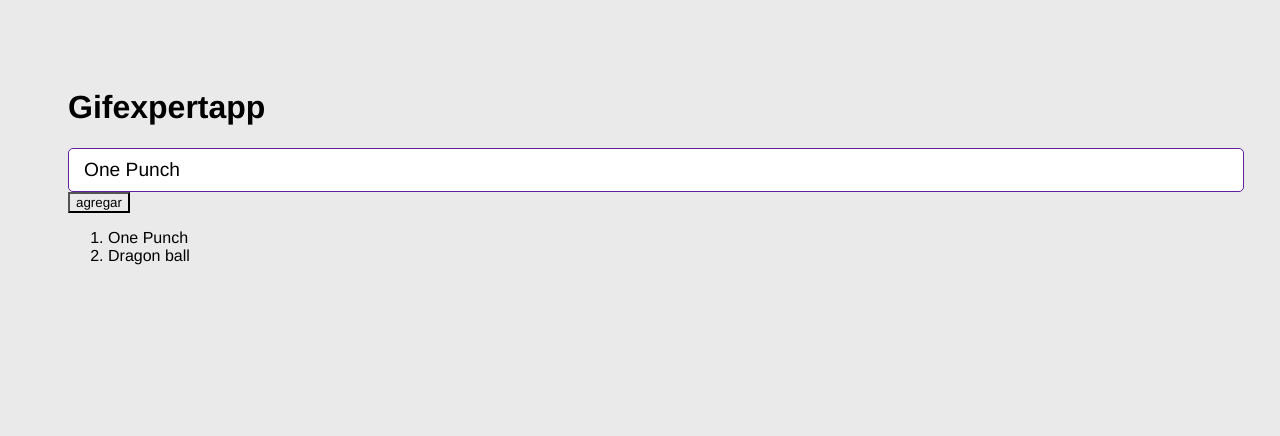
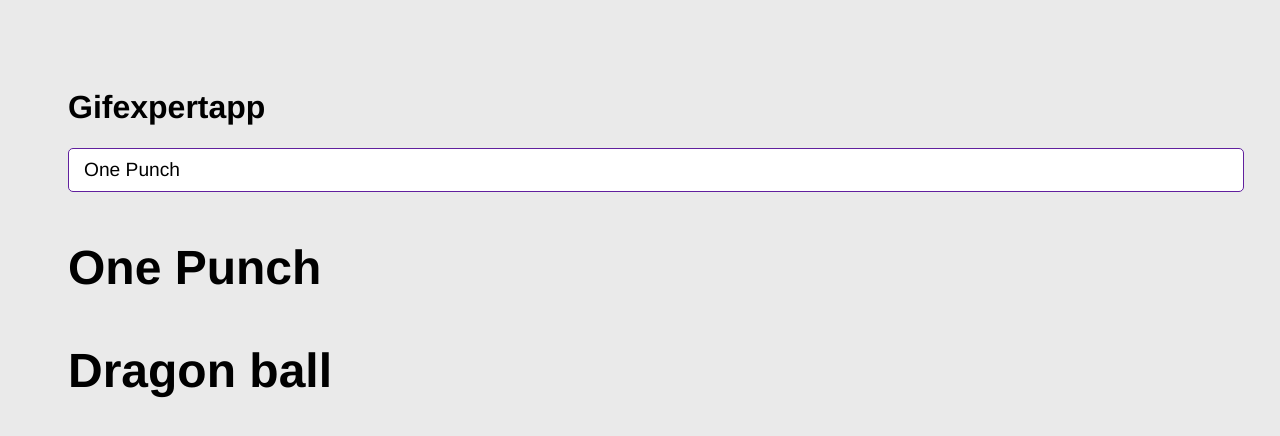
Before and after one commit to Carlosfranco17/gif-expert-app, a React (Vite) app: page / in a window 1280 px wide. Shown: the top 436 px of the page. Built offline with nearby package versions, Linux system fonts and the light colour scheme.

Commit message:
GifGid hecho

```diff
--- a/src/Gifexpertapp.jsx
+++ b/src/Gifexpertapp.jsx
@@ -1,35 +1,42 @@
-import React, { useState } from 'react'
-import { AddCategory } from './components/AddCategory'
+import React, { useState } from "react";
+import { AddCategory } from "./components/AddCategory";
+import GifGrid from "./components/GifGrid";
+
 
 const Gifexpertapp = () => {
 
-    const [categories, setCategories] = useState(['One Punch','Dragon ball'])
+  const [categories, setCategories] = useState(["One Punch", "Dragon ball"]);
 
-    const onaddcategory =()=>{
-        setCategories([...categories,'hola'])
-    }
+  const onaddcategory = (newCategory) => {
+    console.log(newCategory);
 
+    if (categories.includes(newCategory)) return;
+
+    // setCategories([newCategory, ...categories]);
+
+    // setCategories.push(newCategory)
+
+    setCategories([...categories, newCategory]);
+  };
 
   return (
     <div>
+      <h1>Gifexpertapp</h1>
 
-<h1>Gifexpertapp</h1>
+      <AddCategory
+        // setCategories={setCategories}
 
-<AddCategory  setCategories={setCategories}/>
+        onNewCategory={(value) => onaddcategory(value)}
+      />
+        {categories?.map((category) => {
 
-<button onClick={onaddcategory}>agregar</button>
+          return <GifGrid key={category}
+          category={category} />
 
-<ol>
-{
-    categories.map(category=>{
-
-    return <li key={category }>{category}</li>})
-}
-
-</ol>
+        })}
 
     </div>
-  )
-}
+  );
+};
 
-export default Gifexpertapp
+export default Gifexpertapp;
--- a/src/components/AddCategory.jsx
+++ b/src/components/AddCategory.jsx
@@ -1,12 +1,12 @@
 import { useState } from "react";
 
-export const AddCategory = ({setCategories}) => {
+export const AddCategory = ({onNewCategory}) => {
   const [inputValue, setInputValue] = useState("One Punch");
 
   const onInputChange = ({ target }) => {
     setInputValue(target.value);
 
-    console.log(target.value);
+    // console.log(target.value);
   };
 
   const onSubmit=(event)=>{
@@ -15,9 +15,10 @@ export const AddCategory = ({setCategories}) => {
 
     if(inputValue.trim().length<=1)return;
 
-    setCategories((categories=>[...categories,inputValue]));
+    // setCategories((categories=>[...categories,inputValue]));
+    setInputValue('')
+    onNewCategory(inputValue.trim())
 
-    setInputValue('')
   }
 
   return (
@@ -27,7 +28,7 @@ export const AddCategory = ({setCategories}) => {
         placeholder="Buscar gifts"
         value={inputValue}
         onChange={onInputChange}
-      />
+      / >
     </form>
   );
 };
--- /dev/null
+++ b/src/components/GifGrid.jsx
@@ -0,0 +1,16 @@
+import React from 'react'
+
+const GifGrid = ({category}) => {
+
+
+  return (
+    <div>
+
+<h3>{category}</h3>
+
+
+    </div>
+  )
+}
+
+export default GifGrid
```
